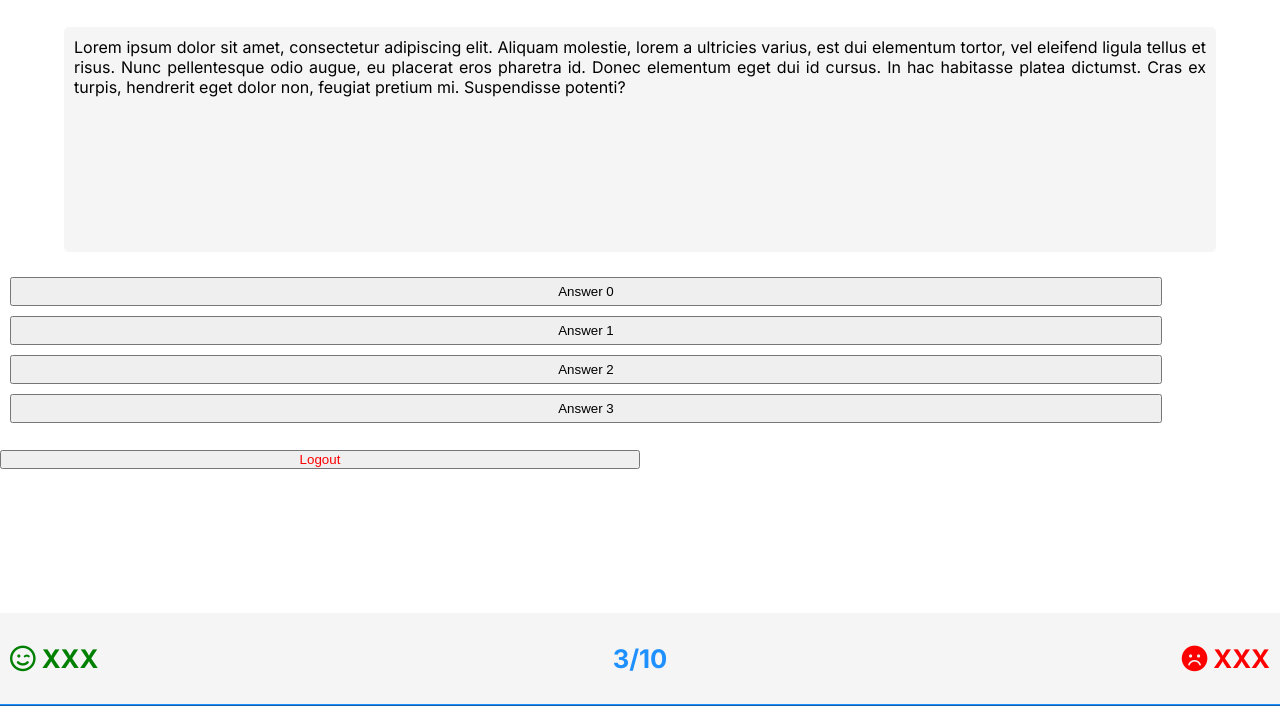
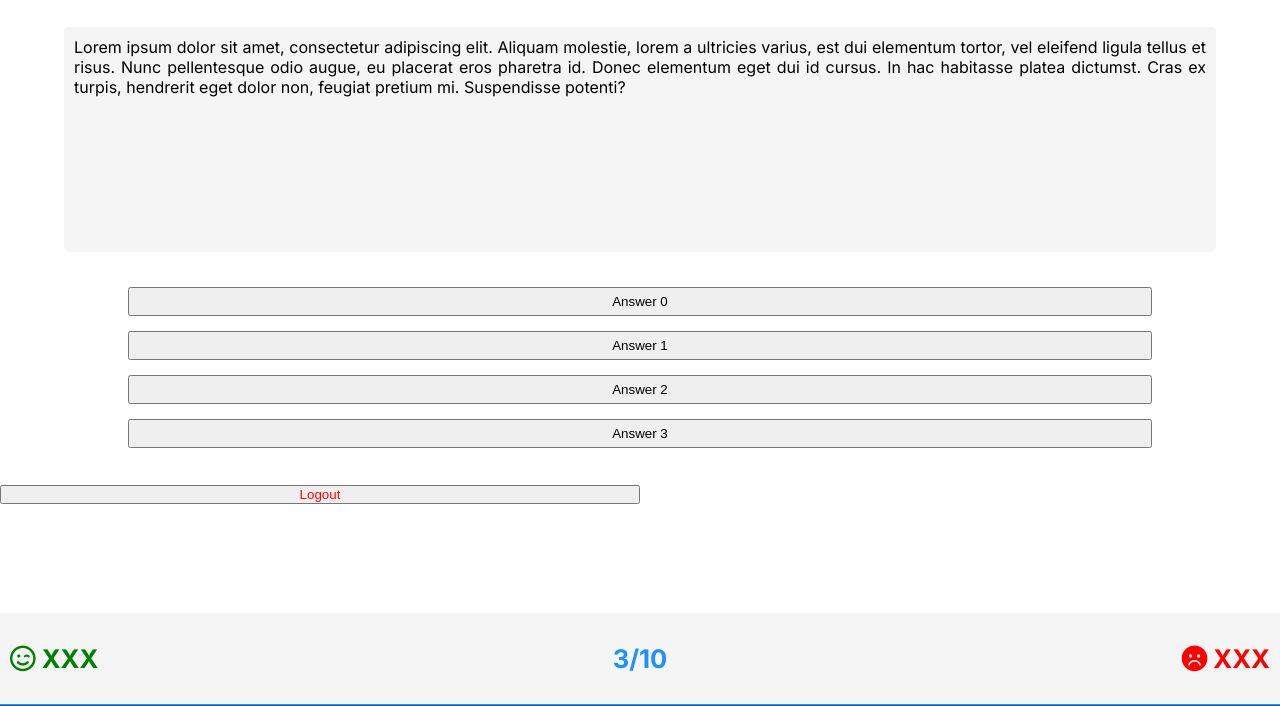
Before and after one commit to mdurmus/professor, a plain HTML site: page game.html in a window 1280 px wide. Shown: the part 94-800 px from the top of the page. Drawn offline with Linux system fonts and the light colour scheme.

Commit message:
fix: Answers button align fixed by screens

```diff
--- a/assets/css/game.css
+++ b/assets/css/game.css
@@ -71,16 +71,34 @@ header i {
     text-align: justify;
 }
 
+#answer-container {
+    display: flex;
+    justify-content: center;
+    align-items: center;
+
+}
+
 #answers {
-    width: 90%;
-    margin: 20px 0px;
+
+    width: 100%;
 }
 
 .answer-button {
-    width: 90%;
-    margin: 5px 10px;
+    display: flex;
+    flex-direction: column;
+    justify-content: center;
+    align-items: center;
+    width: 80%;
+    margin: 15px auto;
     padding: 5px;
 }
+
+
+
+
+
+
+
 
 #correct-answer,
 #incorrect-answer {
--- a/assets/scripts/app.js
+++ b/assets/scripts/app.js
@@ -19,7 +19,7 @@ document.addEventListener("DOMContentLoaded", function () {
 
     let soru = document.getElementById('question').innerHTML = "<p>Lorem ipsum dolor sit amet, consectetur adipiscing elit. Aliquam molestie, lorem a ultricies varius, est dui elementum tortor, vel eleifend ligula tellus et risus. Nunc pellentesque odio augue, eu placerat eros pharetra id. Donec elementum eget dui id cursus. In hac habitasse platea dictumst. Cras ex turpis, hendrerit eget dolor non, feugiat pretium mi. Suspendisse potenti?</p>";
 
-    var answers = document.getElementById('anwers');
+    var answers = document.getElementById('answers');
 
     for (let index = 0; index < 4; index++) {
         let button = document.createElement('button');
--- a/game.html
+++ b/game.html
@@ -51,9 +51,10 @@
             <div id="question"></div>
         </section>
 
-        <section id="anwers">
+        <section id="answer-container">
+            <div id="answers"></div>
+        </section>
 
-        </section>
 
         <br>
         <button id="logout" style="width: 50%;color:red;margin: auto auto;" onclick="Logout()">Logout</button>
```
